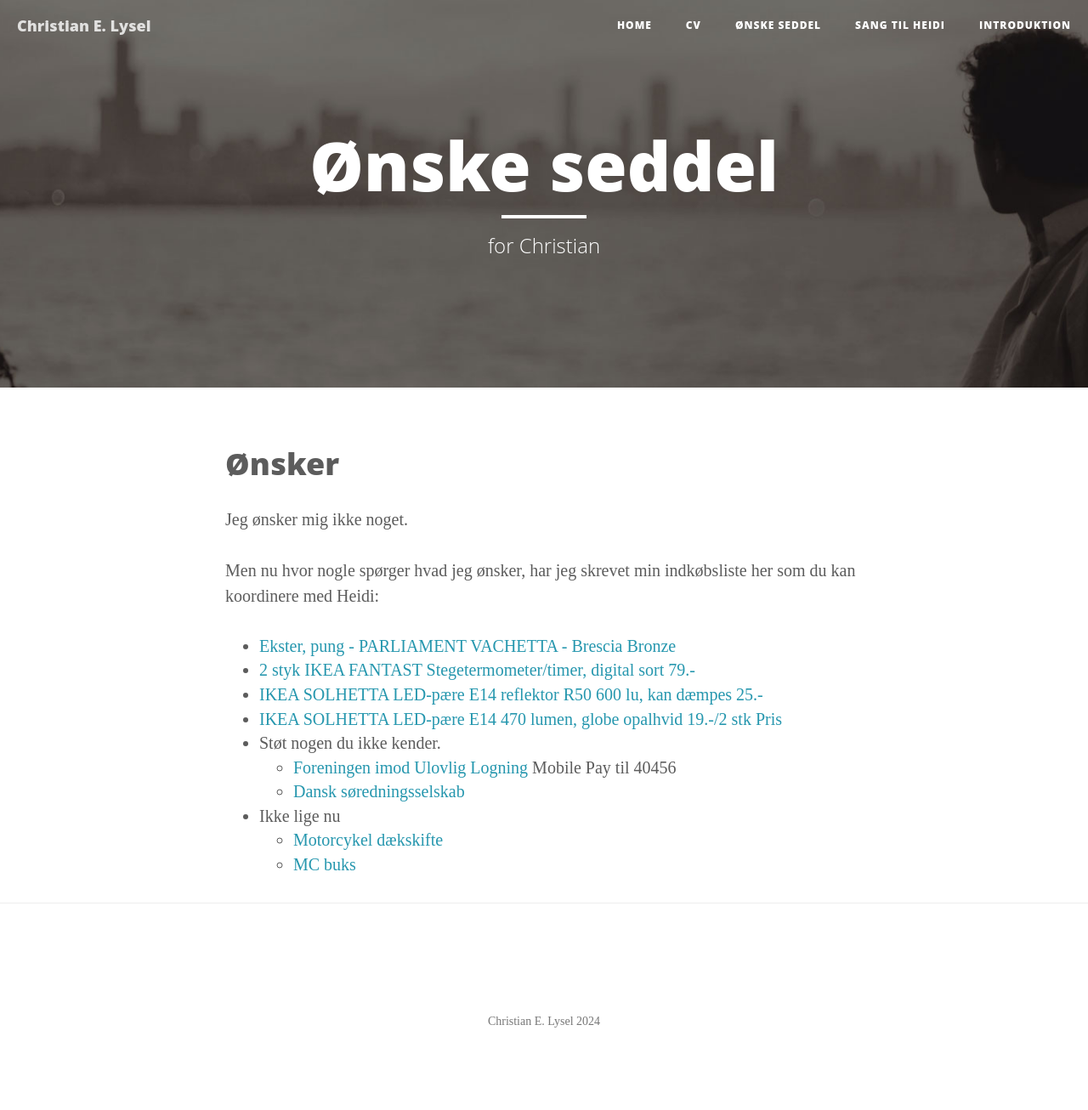
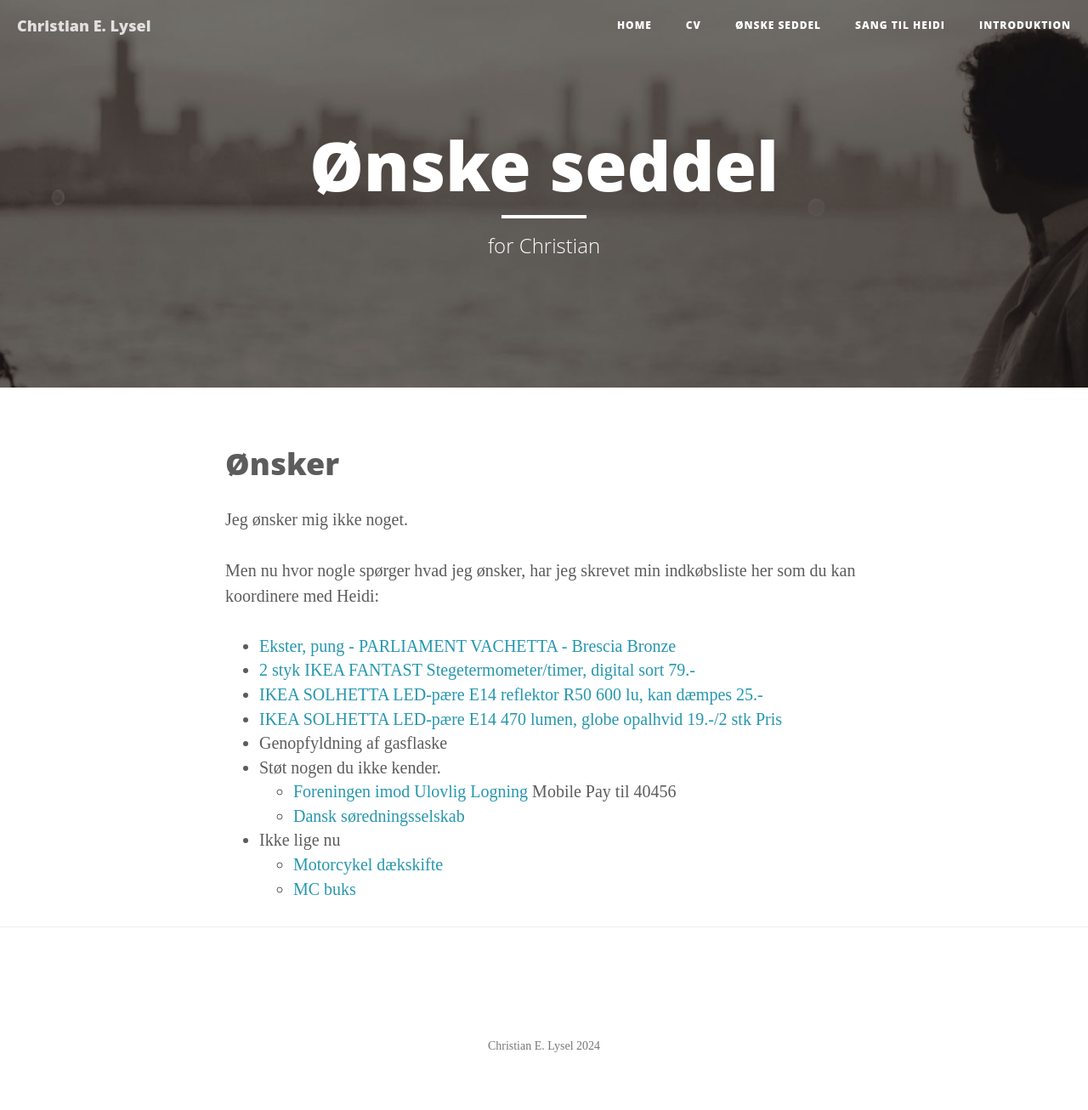
Before and after one commit to clysel/christian.lysel.net, a Jekyll site: the page built from gave.markdown, in a window 1280 px wide. Shown: the whole page at 85% size. Built offline with Jekyll 4.4.1, drawn with Linux system fonts in a browser that asks for light colours; before the commit the page ends 1277 px from its top, so only the background shows below that.

Commit message:
Update gave.markdown

```diff
--- a/gave.markdown
+++ b/gave.markdown
@@ -14,6 +14,7 @@ Men nu hvor nogle spørger hvad jeg ønsker, har jeg skrevet min indkøbsliste h
 * [2 styk IKEA FANTAST Stegetermometer/timer, digital sort 79.-](https://www.ikea.com/dk/da/p/fantast-stegetermometer-timer-digital-sort-20103016/)
 * [IKEA SOLHETTA LED-pære E14 reflektor R50 600 lu, kan dæmpes 25.-](https://www.ikea.com/dk/da/p/solhetta-led-paere-e14-reflektor-r50-600-lu-kan-daempes-30549333/)
 * [IKEA SOLHETTA LED-pære E14 470 lumen, globe opalhvid 19.-/2 stk Pris](https://www.ikea.com/dk/da/p/solhetta-led-paere-e14-470-lumen-globe-opalhvid-90498707/)
+* Genopfyldning af gasflaske
 * Støt nogen du ikke kender.
   * [Foreningen imod Ulovlig Logning](https://ulovliglogning.dk/#wannahelp) Mobile Pay til 40456
   * [Dansk søredningsselskab](https://dsrs.dk/stot-os)
```
